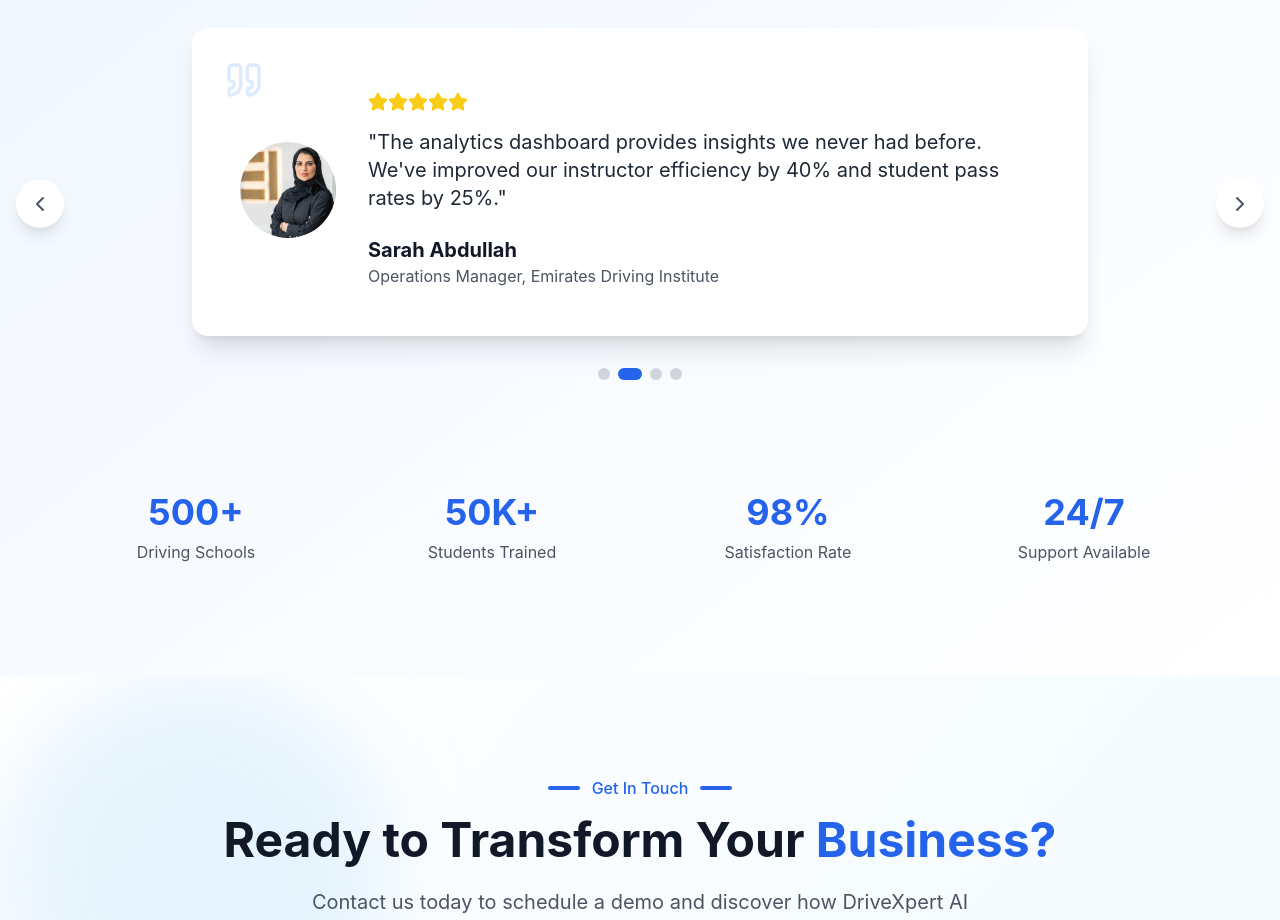
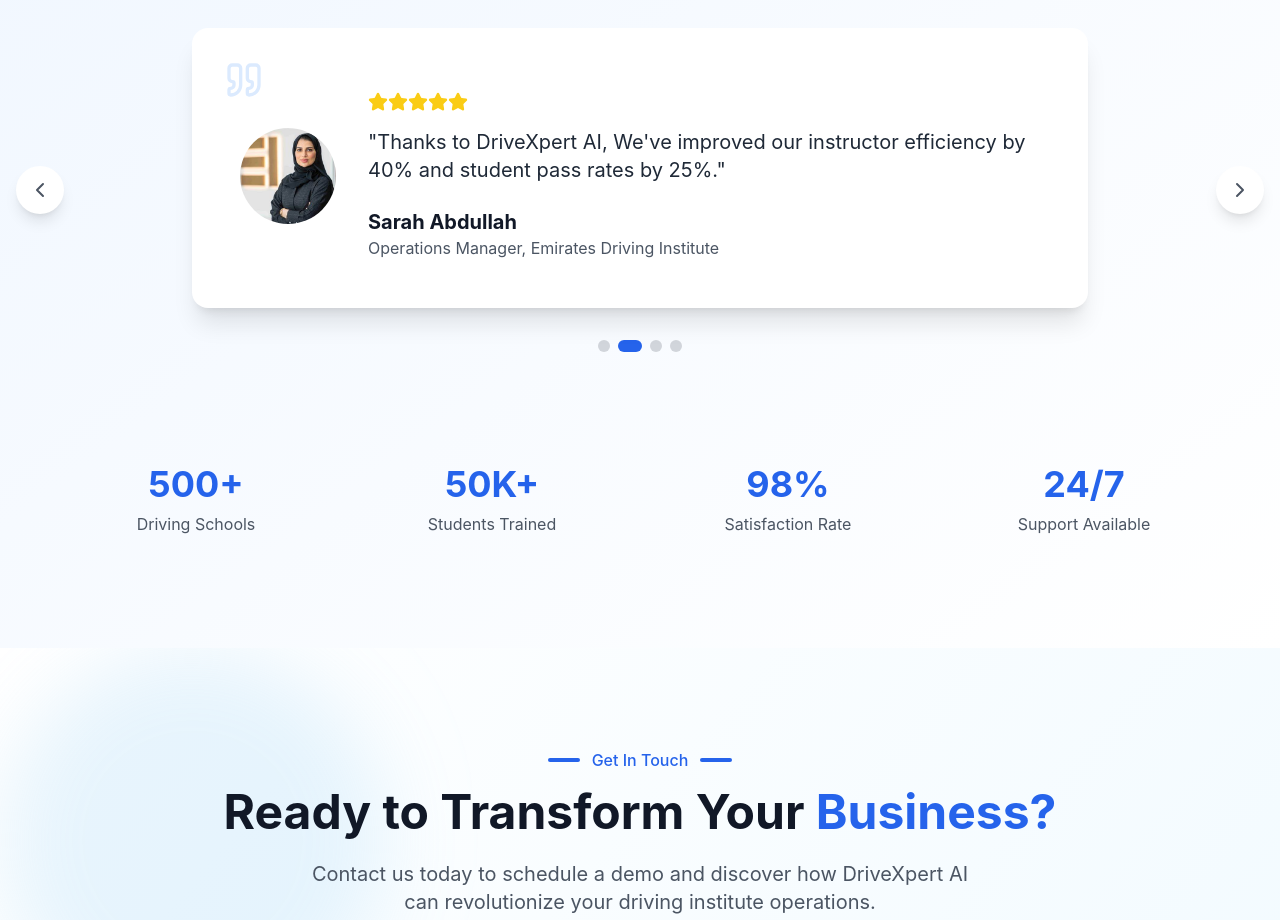
Before and after one commit to Ayman-Shakil192/drivexpert-ai, a React (Vite) app: page / in a window 1280 px wide. Shown: the part 6360-7280 px from the top of the page. Built offline with nearby package versions, Linux system fonts and the light colour scheme.

Commit message:
update data

```diff
--- a/src/components/Testimonials.jsx
+++ b/src/components/Testimonials.jsx
@@ -29,7 +29,7 @@
       role: "Operations Manager",
       company: "Emirates Driving Institute",
       content:
-        "The analytics dashboard provides insights we never had before. We've improved our instructor efficiency by 40% and student pass rates by 25%.",
+        "Thanks to DriveXpert AI, We've improved our instructor efficiency by 40% and student pass rates by 25%.",
       rating: 5,
       image: test_two,
     },
```
